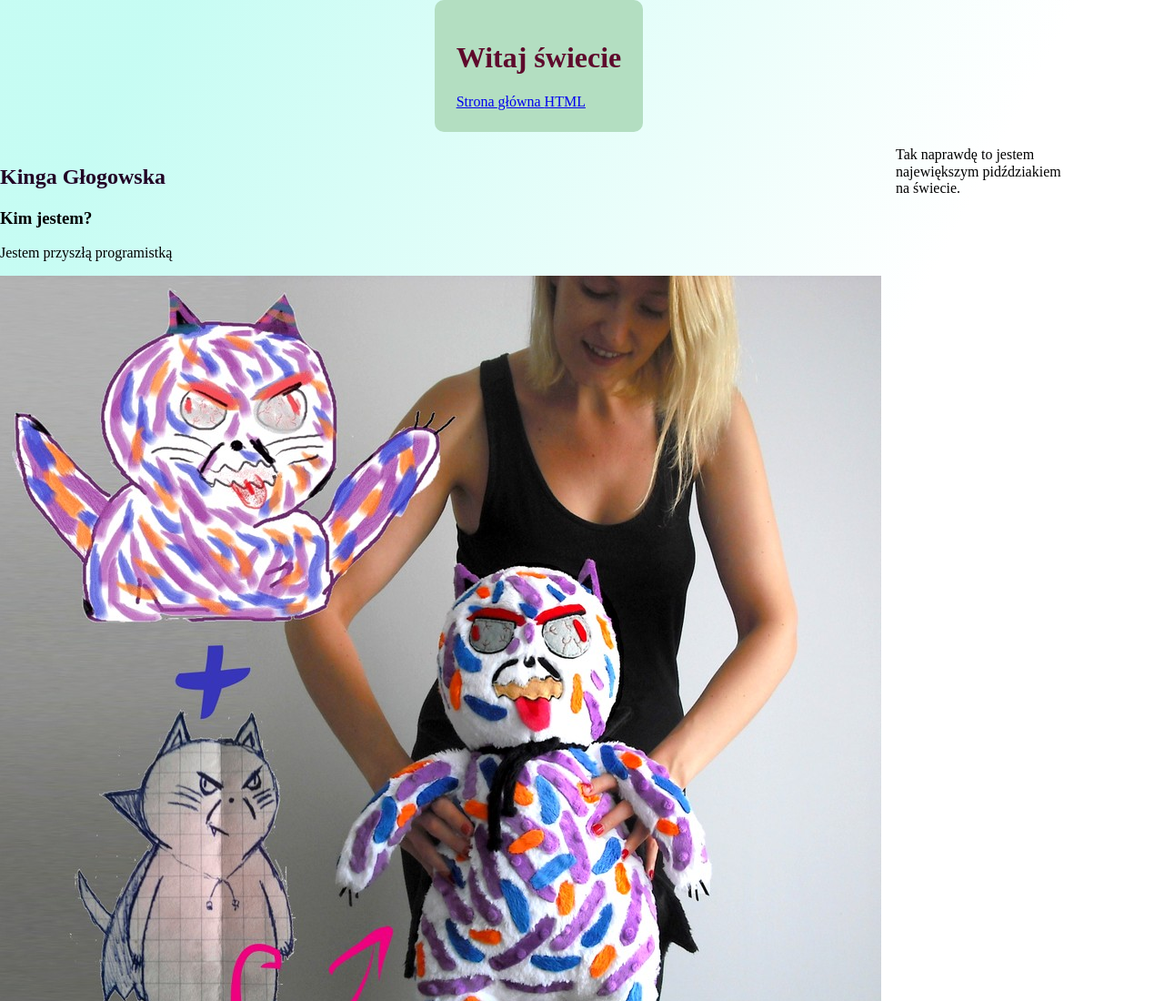
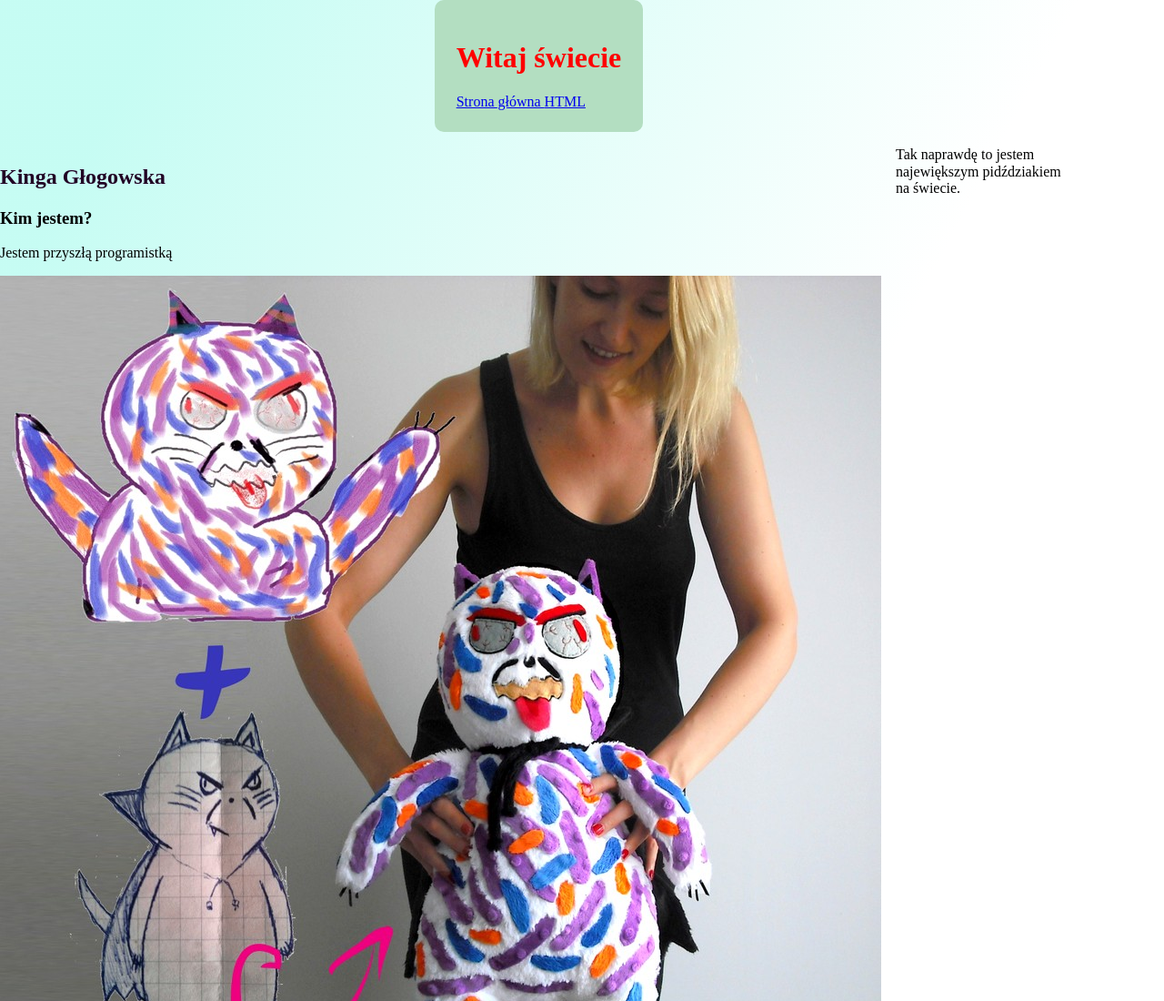
Before and after one commit to Kinga-Glogowska/homepage, a website: page index.html in a window 1280 px wide. Shown: the top 1100 px of the page at 91% size. Drawn offline with nearby package versions, Linux system fonts and the light colour scheme; files that its build step writes are made by us from their sources.

Commit message:
new header color

```diff
--- a/scss/style.scss
+++ b/scss/style.scss
@@ -36,8 +36,7 @@ body {
   grid-area: header-site;
   grid-column-start: span 2;
   &__title {
-  color: #5e0a2c;
-}
+  color: red}
 }
 
 .main {
```
